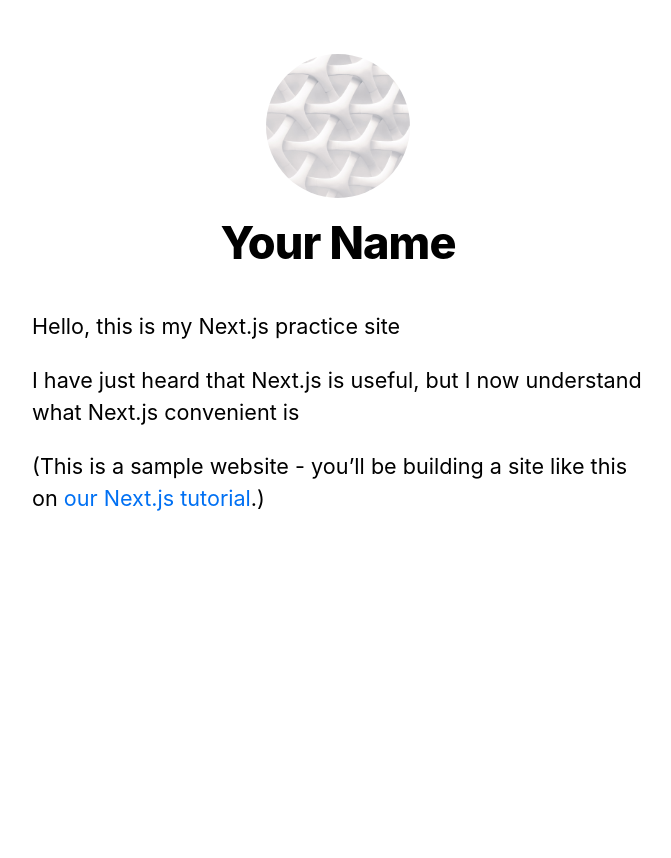
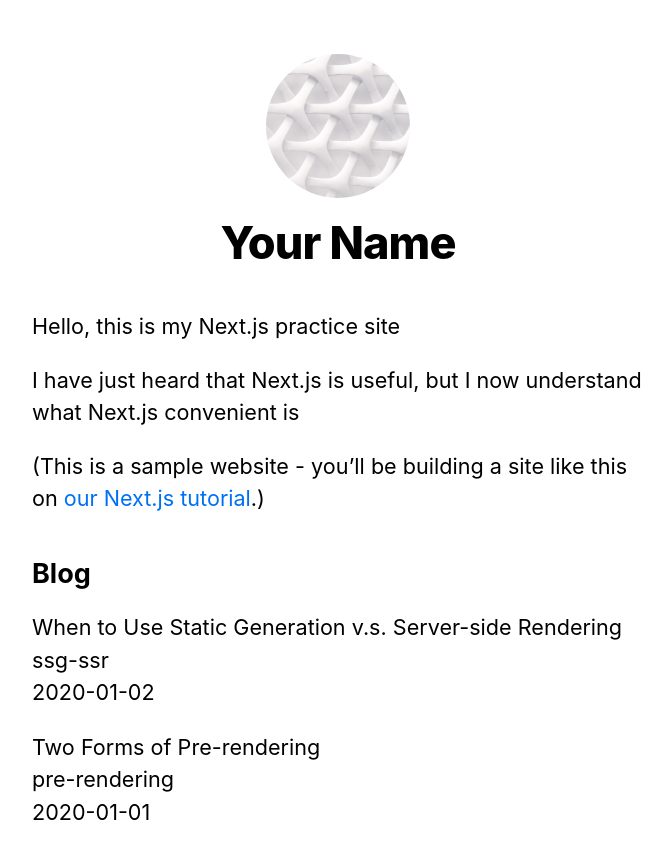
Before and after one commit to koh1project/nextjs-blog, a Next.js app: page / in a window 1280 px wide. Shown: the top 858 px of the page, without its empty margins (302-973 px from the left). Before the commit the page ends 800 px from the top, so only its background shows below. Built offline with nearby package versions, Linux system fonts and the light colour scheme.

Commit message:
Added SSG contents

```diff
--- /dev/null
+++ b/lib/posts.js
@@ -0,0 +1,37 @@
+import fs from 'fs';
+import path from 'path';
+import matter from 'gray-matter';
+
+const postsDirectory = path.join(process.cwd(), 'posts');
+
+export function getSortedPostsData() {
+  // Get file names under /posts
+  const fileNames = fs.readdirSync(postsDirectory);
+  const allPostsData = fileNames.map((fileName) => {
+    // Remove ".md" from file name to get id
+    const id = fileName.replace(/\.md$/, '');
+
+    // Read markdown file as string
+    const fullPath = path.join(postsDirectory, fileName);
+    const fileContents = fs.readFileSync(fullPath, 'utf8');
+
+    // Use gray-matter to parse the post metadata section
+    const matterResult = matter(fileContents);
+
+    // Combine the data with the id
+    return {
+      id,
+      ...matterResult.data,
+    };
+  });
+  // Sort posts by date
+  return allPostsData.sort(({ date: a }, { date: b }) => {
+    if (a < b) {
+      return 1;
+    } else if (a > b) {
+      return -1;
+    } else {
+      return 0;
+    }
+  });
+}
--- a/package.json
+++ b/package.json
@@ -6,6 +6,7 @@
     "start": "next start"
   },
   "dependencies": {
+    "gray-matter": "^4.0.3",
     "next": "latest",
     "react": "17.0.2",
     "react-dom": "17.0.2"
--- a/pages/index.js
+++ b/pages/index.js
@@ -1,8 +1,18 @@
 import Head from "next/head";
 import Layout, { siteTitle } from "../components/layout";
 import utilStyles from "../styles/utils.module.css";
+import { getSortedPostsData } from "../lib/posts";
 
-export default function Home() {
+export async function getStaticProps() {
+  const allPostsData = getSortedPostsData();
+  return {
+    props: {
+      allPostsData,
+    },
+  };
+}
+
+export default function Home({ allPostsData }) {
   return (
     <Layout home>
       <Head>
@@ -10,12 +20,29 @@
       </Head>
       <section className={utilStyles.headingMd}>
         <p>Hello, this is my Next.js practice site</p>
-        <p>I have just heard that Next.js is useful, but I now understand what Next.js convenient is</p>
+        <p>
+          I have just heard that Next.js is useful, but I now understand what
+          Next.js convenient is
+        </p>
         <p>
           (This is a sample website - you’ll be building a site like this on{" "}
           <a href="https://nextjs.org/learn">our Next.js tutorial</a>.)
         </p>
       </section>
+      <section className={`${utilStyles.headingMd} ${utilStyles.padding1px}`}>
+        <h2 className={utilStyles.headingLg}>Blog</h2>
+        <ul className={utilStyles.list}>
+          {allPostsData.map(({ id, date, title }) => (
+            <li className={utilStyles.listItem} key={id}>
+              {title}
+              <br />
+              {id}
+              <br />
+              {date}
+            </li>
+          ))}
+        </ul>
+      </section>
     </Layout>
   );
 }
--- /dev/null
+++ b/posts/pre-rendering.md
@@ -0,0 +1,11 @@
+---
+title: 'Two Forms of Pre-rendering'
+date: '2020-01-01'
+---
+
+Next.js has two forms of pre-rendering: **Static Generation** and **Server-side Rendering**. The difference is in **when** it generates the HTML for a page.
+
+- **Static Generation** is the pre-rendering method that generates the HTML at **build time**. The pre-rendered HTML is then _reused_ on each request.
+- **Server-side Rendering** is the pre-rendering method that generates the HTML on **each request**.
+
+Importantly, Next.js lets you **choose** which pre-rendering form to use for each page. You can create a "hybrid" Next.js app by using Static Generation for most pages and using Server-side Rendering for others.
--- /dev/null
+++ b/posts/ssg-ssr.md
@@ -0,0 +1,19 @@
+---
+title: 'When to Use Static Generation v.s. Server-side Rendering'
+date: '2020-01-02'
+---
+
+We recommend using **Static Generation** (with and without data) whenever possible because your page can be built once and served by CDN, which makes it much faster than having a server render the page on every request.
+
+You can use Static Generation for many types of pages, including:
+
+- Marketing pages
+- Blog posts
+- E-commerce product listings
+- Help and documentation
+
+You should ask yourself: "Can I pre-render this page **ahead** of a user's request?" If the answer is yes, then you should choose Static Generation.
+
+On the other hand, Static Generation is **not** a good idea if you cannot pre-render a page ahead of a user's request. Maybe your page shows frequently updated data, and the page content changes on every request.
+
+In that case, you can use **Server-Side Rendering**. It will be slower, but the pre-rendered page will always be up-to-date. Or you can skip pre-rendering and use client-side JavaScript to populate data.
```
Also changed, not shown: 1 other file (tests, documents, lock files or other folders).
